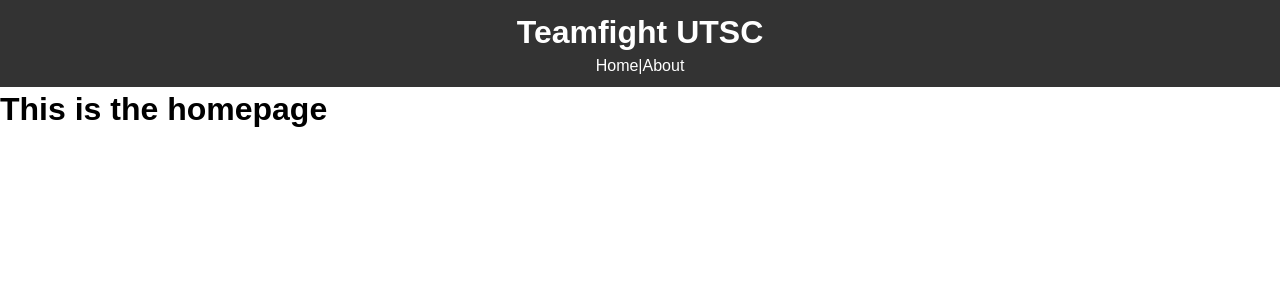
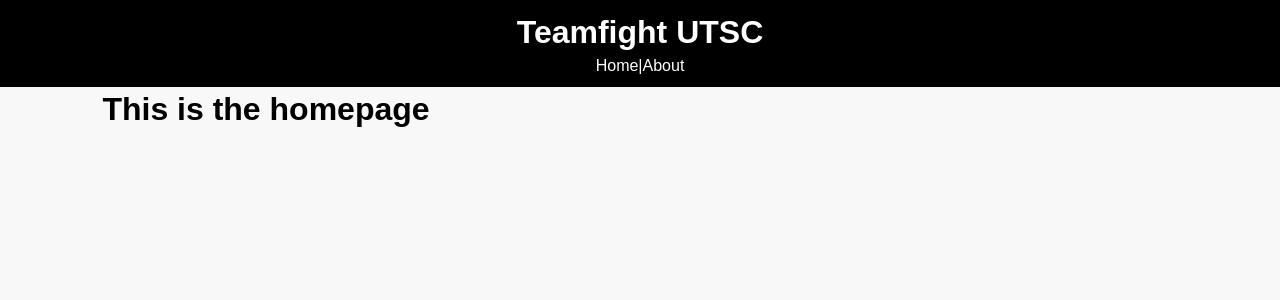
Before and after one commit to l3n0ire/TFT_UTSC, a React (Create React App) app: page / in a window 1280 px wide. Shown: the top 300 px of the page. Built offline with nearby package versions, Linux system fonts and the light colour scheme.

Commit message:
a little better?

```diff
--- a/src/App.css
+++ b/src/App.css
@@ -5,8 +5,12 @@
 body{
   font-family: Arial, Helvetica, sans-serif;
   line-height: 1.4;
+  background-color: #f8f8f8;
 }
 a{
   color: #333;
   text-decoration: none;
 }
+.container{
+  margin:0 8vw;
+}
--- a/src/App.js
+++ b/src/App.js
@@ -19,12 +19,12 @@ class App extends Component {
     */
     <Router>
     <div className="App">
+      <Header/>
+
       <div className="container">
 
-      <Header/>
-
       <Route exact path="/" render={props => (
-        //Homepage contentent goes here
+        //Homepage content goes here
         <React.Fragment>
 
           <h1>This is the homepage</h1>
@@ -34,6 +34,7 @@ class App extends Component {
       <Route path="/about" component = {About}/>
 
       </div>
+
     </div>
     </Router>
   );
--- a/src/components/Layout/Header.js
+++ b/src/components/Layout/Header.js
@@ -18,7 +18,7 @@ const linkStyle={
     textDecoration:"none"
 }
 const headerStyle={
-    background:"#333",
+    background:"black",
     color:'#fff',
     textAlign:'center',
     padding:'10px'
```
